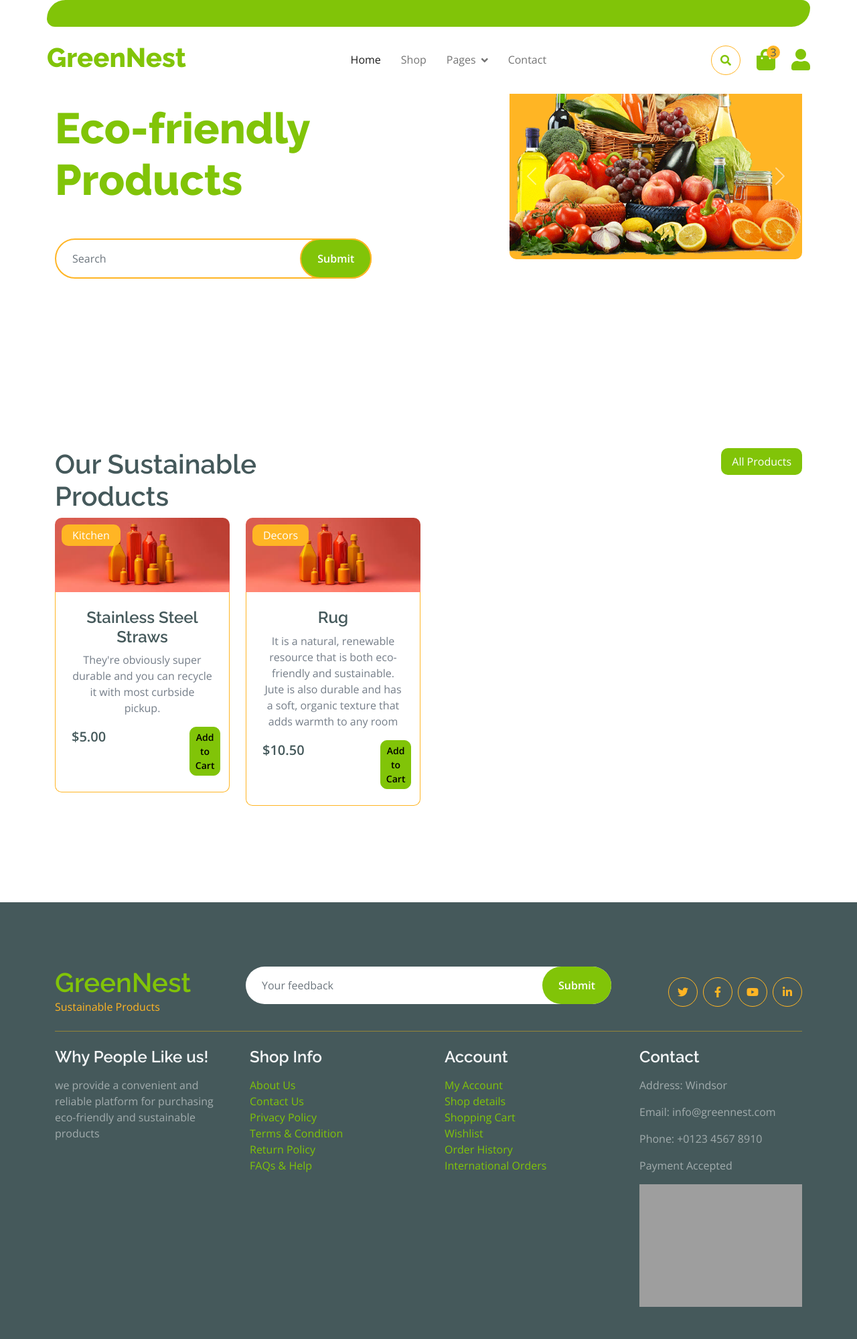
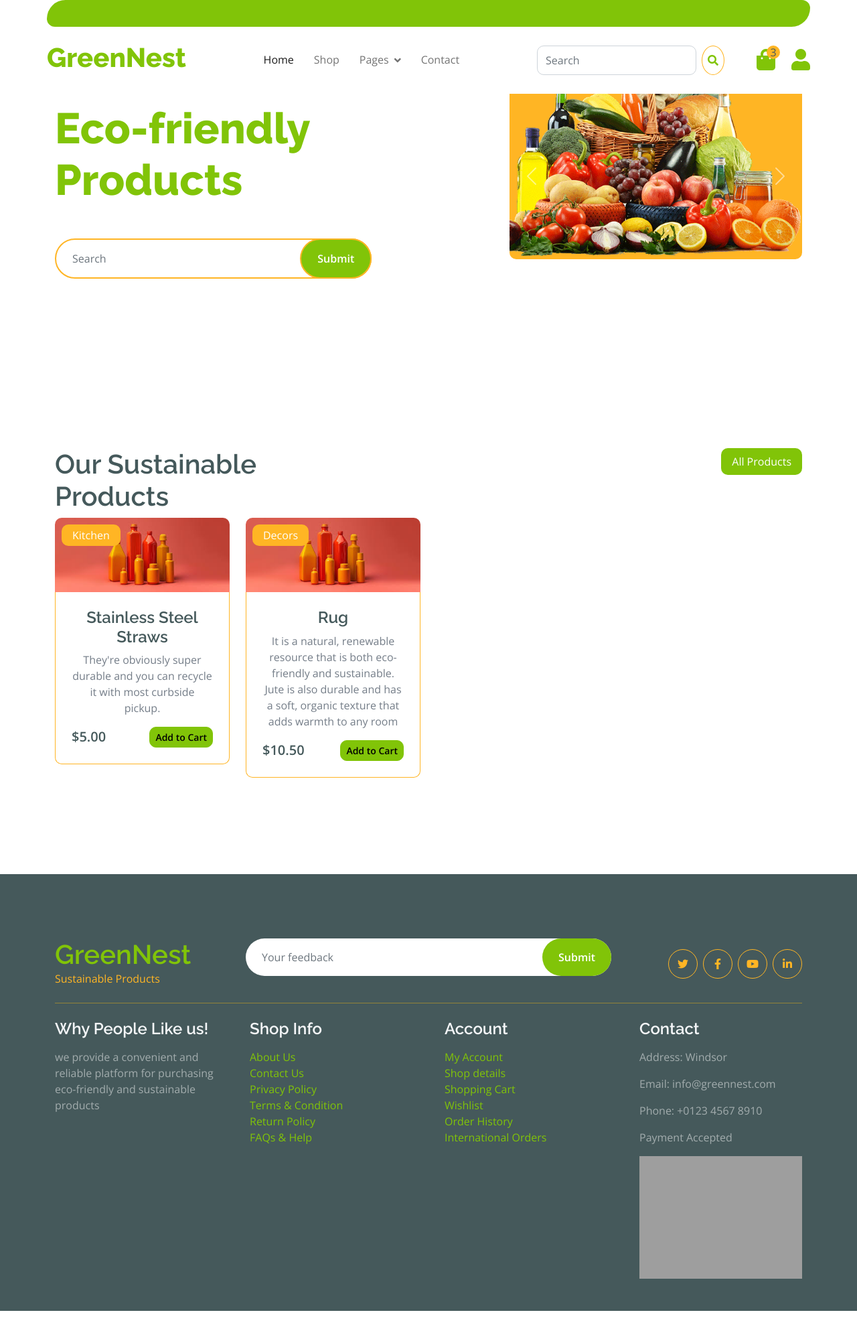
Before and after one commit to Khushbumodi123/GreenNest, a Django app: page / in a window 1280 px wide. Shown: the whole page at 67% size. After the commit the page ends 1957 px from the top, so only its background shows below. Run offline with Django 5.2, Linux system fonts and the light colour scheme; data comes from the database, SQL or seed files in the repository; some libraries are stand-ins or nearby versions; grey boxes are pictures that could not be loaded.

Commit message:
add search bar in nav

```diff
--- a/landingPage/templates/landingPage/base.html
+++ b/landingPage/templates/landingPage/base.html
@@ -66,7 +66,12 @@
                         <a href="{% url 'landingPage:contact' %}" class="nav-item nav-link">Contact</a>
                     </div>
                     <div class="d-flex m-3 me-0">
-                        <button class="btn-search btn border border-secondary btn-md-square rounded-circle bg-white me-4" data-bs-toggle="modal" data-bs-target="#searchModal"><i class="fas fa-search text-primary"></i></button>
+                        <form class="d-flex me-4" action="{% url 'landingPage:search' %}" method="GET">
+                            <input class="form-control me-2" type="search" name="q" placeholder="Search" aria-label="Search">
+                            <button class="btn-search btn border border-secondary btn-md-square rounded-circle bg-white me-4" type="submit">
+                                <i class="fas fa-search text-primary"></i>
+                            </button>
+                        </form>
                         <a href="#" class="position-relative me-4 my-auto">
                             <i class="fa fa-shopping-bag fa-2x"></i>
                             <span class="position-absolute bg-secondary rounded-circle d-flex align-items-center justify-content-center text-dark px-1" style="top: -5px; left: 15px; height: 20px; min-width: 20px;">3</span>
@@ -147,7 +152,7 @@
                         <a class="btn-link" href="">FAQs & Help</a>
                     </div>
                 </div>
-                <div class="col-lg-3 col-md-6">
+                <div class="col-lg-3 col-md=6">
                     <div class="d-flex flex-column text-start footer-item">
                         <h4 class="text-light mb-3">Account</h4>
                         <a class="btn-link" href="">My Account</a>
@@ -176,7 +181,6 @@
     <!-- Back to Top -->
     <a href="#" class="btn btn-primary border-3 border-primary rounded-circle back-to-top"><i class="fa fa-arrow-up"></i></a>
 
-
     <!-- JavaScript Libraries -->
     <script src="https://code.jquery.com/jquery-3.6.0.min.js"></script>
     <script src="https://cdn.jsdelivr.net/npm/bootstrap@5.3.0/dist/js/bootstrap.bundle.min.js"></script>
--- a/landingPage/templates/landingPage/index.html
+++ b/landingPage/templates/landingPage/index.html
@@ -1,5 +1,7 @@
 {% extends 'landingPage/base.html' %}
 {% load static %}
+{% load cart %}
+{% load custom_filter %}
 {% block content %}
 
     <!-- Hero Start -->
@@ -41,8 +43,8 @@
     </div>
     <!-- Hero End -->
 
-    <!-- Fruits Shop Start-->
-    <div class="container-fluid fruite py-5">
+    <!-- Products Start-->
+    <div class="container-fluid py-5">
         <div class="container py-5">
             <div class="tab-class text-center">
                 <div class="row g-4">
@@ -76,14 +78,23 @@
                                     <p>{{ product.description }}</p>
                                     <div class="d-flex justify-content-between flex-lg-wrap">
                                         <p class="text-dark fs-5 fw-bold mb-0">${{ product.price|floatformat:"2" }}</p>
-                                        {% if product in request.session.cart %}
-                                            <form action="" class="col-2" method="post">
-                                                {% csrf_token %}
-                                                <input type="hidden" name="product_id" value="{{ product.id }}">
-                                                <button type="submit" class="btn btn-danger btn-sm">Remove</button>
-                                            </form>
+                                        {% if product|is_in_cart:request.session.cart %}
+                                            <div class="row no-gutters">
+                                                <form action="" class="col-2" method="post">
+                                                    {% csrf_token %}
+                                                    <input type="hidden" name="product_id" value="{{ product.id }}">
+                                                    <input type="hidden" name="remove" value="True">
+                                                    <button type="submit" class="btn btn-danger btn-sm">-</button>
+                                                </form>
+                                                <div class="text-center col">{{ product|cart_quantity:request.session.cart }} in Cart</div>
+                                                <form action="" class="col-2" method="post">
+                                                    {% csrf_token %}
+                                                    <input type="hidden" name="product_id" value="{{ product.id }}">
+                                                    <button type="submit" class="btn btn-primary btn-sm">+</button>
+                                                </form>
+                                            </div>
                                         {% else %}
-                                            <form action="" class="col-2" method="post">
+                                            <form action="" method="post">
                                                 {% csrf_token %}
                                                 <input type="hidden" name="product_id" value="{{ product.id }}">
                                                 <button type="submit" class="btn btn-primary btn-sm">Add to Cart</button>
@@ -99,7 +110,6 @@
             </div>
         </div>
     </div>
-    <!-- Fruits Shop End -->
-
+    <!-- Products End -->
 
 {% endblock %}
--- a/landingPage/templatetags/custom_filter.py
+++ b/landingPage/templatetags/custom_filter.py
@@ -4,16 +4,10 @@ register = template.Library()
 
 @register.filter(name='currency')
 def currency(number):
-    return "₹ "+str(number)
+    return "$ "+str(number)
 
 
 
 @register.filter(name='multiply')
 def multiply(number , number1):
     return number * number1
-
-@register.filter(name='truncate_with_ellipsis')
-def truncate_with_ellipsis(value, max_length):
-    if len(value) > max_length:
-        return value[:max_length] + '...'
-    return value
--- a/landingPage/urls.py
+++ b/landingPage/urls.py
@@ -21,4 +21,5 @@ urlpatterns = [
     path('store/', views.store, name='store'),
     path('add_to_cart/<int:product_id>/', views.add_to_cart, name='add_to_cart'),
     path('remove_from_cart/<int:product_id>/', views.remove_from_cart, name='remove_from_cart'),
+    path('search/', views.search, name='search'),
 ]
--- a/landingPage/views.py
+++ b/landingPage/views.py
@@ -37,6 +37,11 @@ def category_products(request, category_id):
 
     return render(request, 'landingPage/shop.html', context)
 
+def search(request):
+    query = request.GET.get('q')
+    products = Product.objects.filter(name__icontains=query)
+    return render(request, 'landingPage/search_results.html', {'products': products, 'query': query})
+
 def shop(request):
     categories = Category.objects.all()
     products = Product.objects.all()
@@ -71,7 +76,7 @@ def cart(request):
     ids = list(request.session.get('cart').keys())
     products = Product.get_products_by_id(ids)
     print(products)
-    return render(request , 'cart.html' , {'products' : products} )
+    return render(request , 'landingPage/cart.html' , {'products' : products} )
 
 
 def checkout(request):
@@ -93,7 +98,7 @@ def checkout(request):
         order.save()
     request.session['cart'] = {}
 
-    return redirect('cart')
+    return redirect('landingPage/cart')
 
 
 def testimonial(request):
```
Also changed, not shown: landingPage/forms.py (+7 -0 lines), landingPage/templates/landingPage/search_results.html (added, +30 -0 lines).
